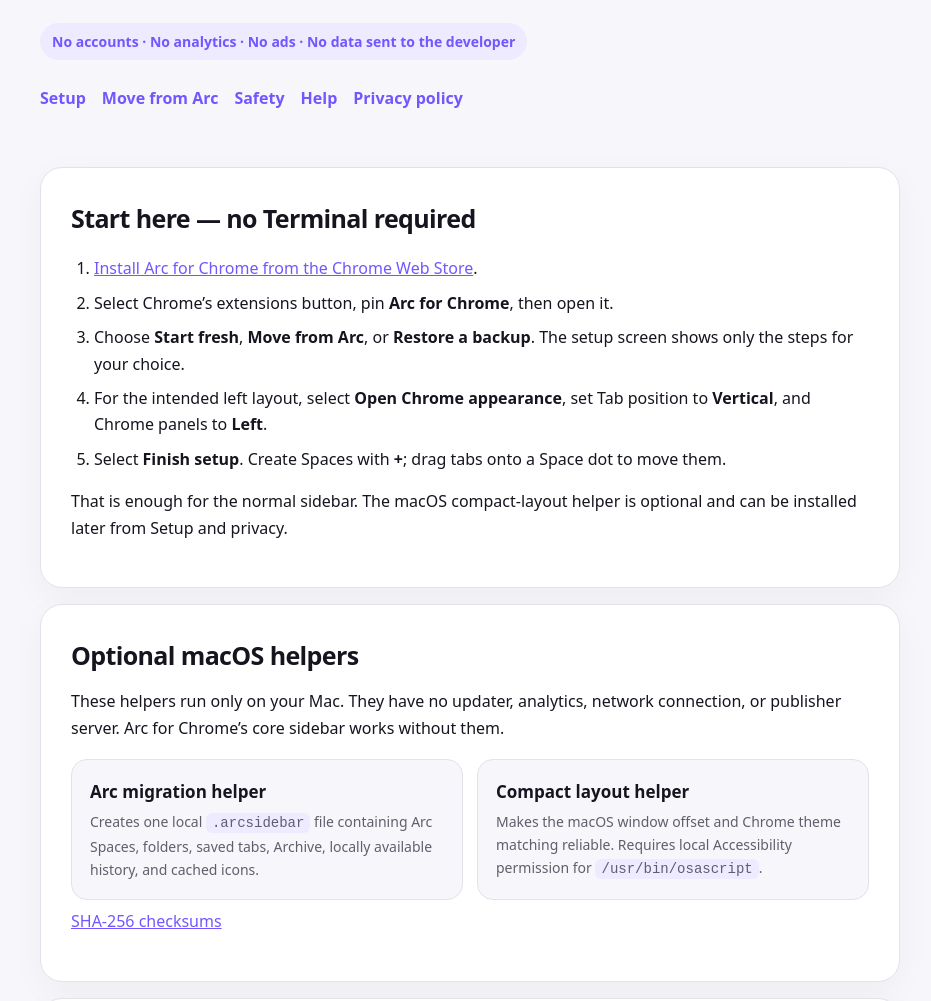
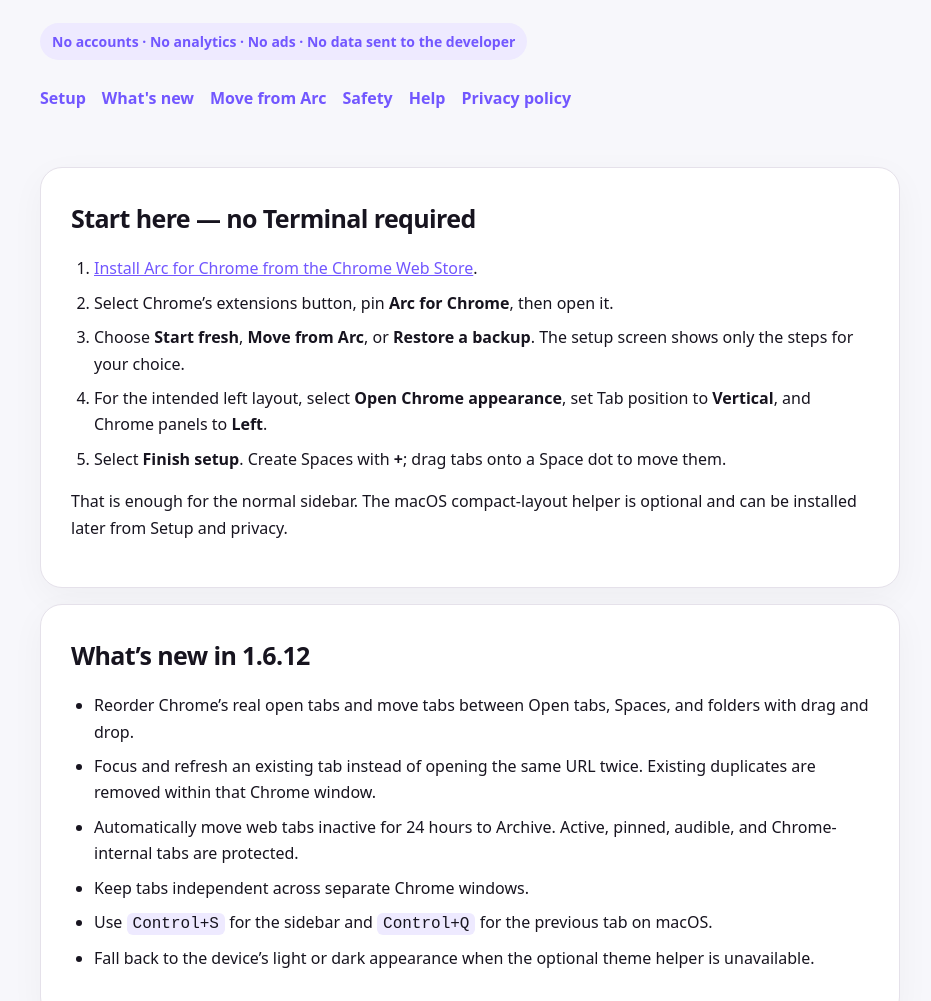
Before and after one commit to eshwar-ila/arc-for-chrome, a plain HTML site: page index.html in a window 1280 px wide. Shown: the part 298-1299 px from the top of the page, without its empty margins (170-1101 px from the left). Drawn offline with Linux system fonts and the light colour scheme.

Commit message:
Document Arc for Chrome 1.6.12
Add the 1.6.12 changelog and document live tab reordering, duplicate prevention, 24-hour inactive-tab archiving, and the local alarms permission.

```diff
--- a/index.html
+++ b/index.html
@@ -40,7 +40,7 @@
         <h1>Arc for Chrome</h1>
         <p class="lead">A local-first sidebar for vertical tabs, Spaces, folders, saved sites, Chrome history, and recently closed tabs.</p>
         <span class="pill">No accounts · No analytics · No ads · No data sent to the developer</span>
-        <nav><a href="#setup">Setup</a><a href="#migration">Move from Arc</a><a href="#safety">Safety</a><a href="#support">Help</a><a href="privacy.html">Privacy policy</a></nav>
+        <nav><a href="#setup">Setup</a><a href="#whats-new">What's new</a><a href="#migration">Move from Arc</a><a href="#safety">Safety</a><a href="#support">Help</a><a href="privacy.html">Privacy policy</a></nav>
       </header>
 
       <section id="setup">
@@ -53,6 +53,18 @@
           <li>Select <strong>Finish setup</strong>. Create Spaces with <strong>+</strong>; drag tabs onto a Space dot to move them.</li>
         </ol>
         <p>That is enough for the normal sidebar. The macOS compact-layout helper is optional and can be installed later from Setup and privacy.</p>
+      </section>
+
+      <section id="whats-new">
+        <h2>What’s new in 1.6.12</h2>
+        <ul>
+          <li>Reorder Chrome’s real open tabs and move tabs between Open tabs, Spaces, and folders with drag and drop.</li>
+          <li>Focus and refresh an existing tab instead of opening the same URL twice. Existing duplicates are removed within that Chrome window.</li>
+          <li>Automatically move web tabs inactive for 24 hours to Archive. Active, pinned, audible, and Chrome-internal tabs are protected.</li>
+          <li>Keep tabs independent across separate Chrome windows.</li>
+          <li>Use <code>Control+S</code> for the sidebar and <code>Control+Q</code> for the previous tab on macOS.</li>
+          <li>Fall back to the device’s light or dark appearance when the optional theme helper is unavailable.</li>
+        </ul>
       </section>
 
       <section id="downloads">
```
Also changed, not shown: privacy.html (+3 -3 lines), 2 other files.
